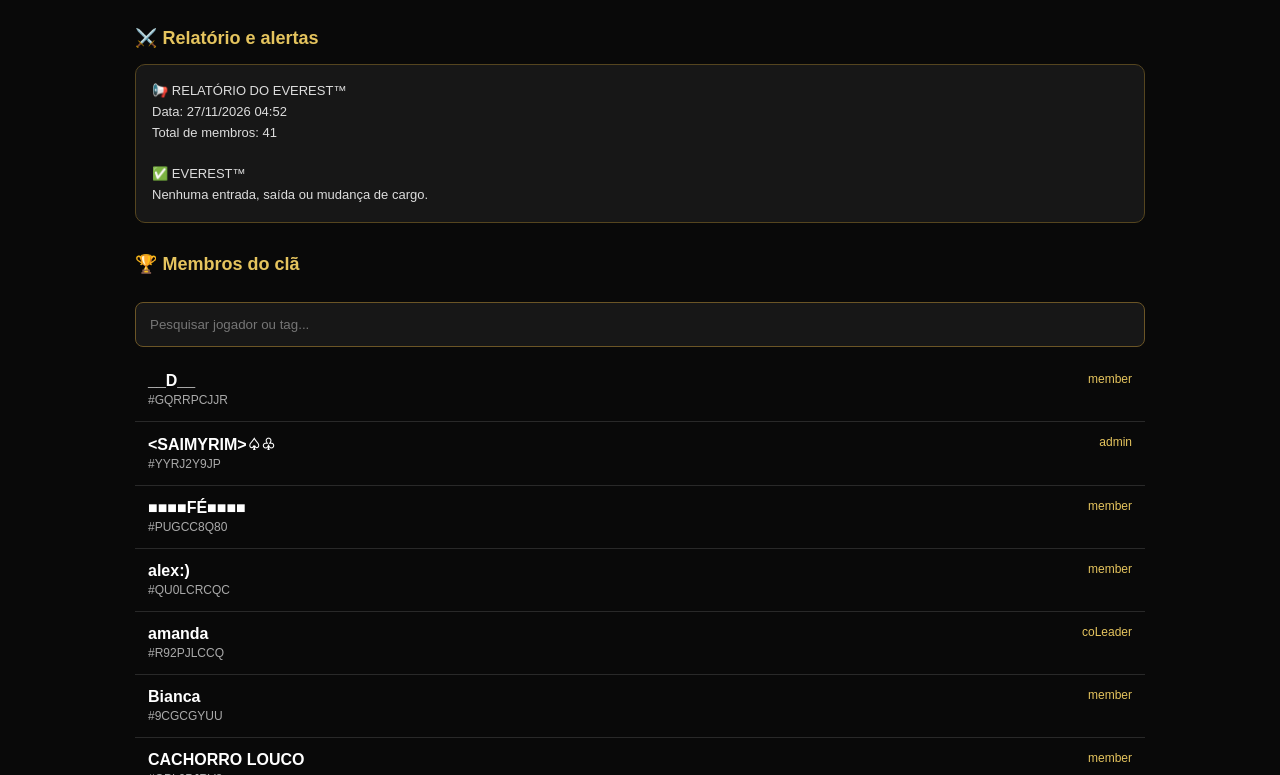
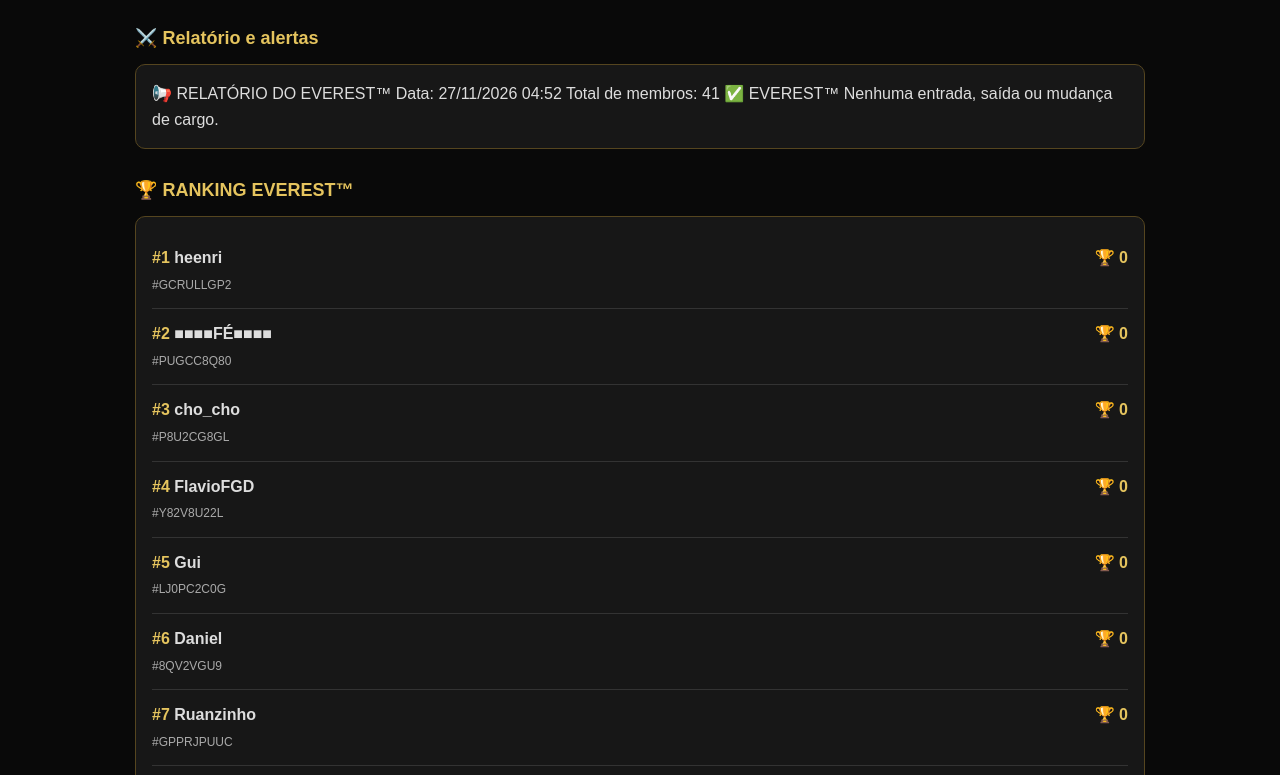
Before and after one commit to allansn/bot-everest, a plain HTML site: page index.html in a window 1280 px wide. Shown: the part 330-1105 px from the top of the page. Drawn offline with Linux system fonts and the light colour scheme.

Commit message:
Atualizar o index.html

```diff
--- a/index.html
+++ b/index.html
@@ -1,3 +1,4 @@
+
 <!DOCTYPE html>
 <html lang="pt-BR">
 <head>
@@ -62,17 +63,24 @@ input{
 .member strong{color:#fff}
 .tag{color:#aaa;font-size:12px}
 .role{color:#e5c45e;font-size:12px}
-#alerts{
+#alerts,#ranking{
   background:#171717;
   border:1px solid #55451f;
   border-radius:10px;
   padding:16px;
-  white-space:pre-wrap;
   line-height:1.6;
   color:#ddd;
-  font-size:13px;
   overflow-wrap:anywhere;
 }
+.rank-item{
+  display:flex;
+  justify-content:space-between;
+  gap:10px;
+  padding:12px 0;
+  border-bottom:1px solid #333;
+}
+.rank-position{color:#e5c45e;font-weight:bold}
+.rank-trophies{color:#e5c45e;font-weight:bold}
 button{
   background:#c9a646;
   color:#111;
@@ -91,6 +99,7 @@ footer{
 </head>
 
 <body>
+
 <header>
   <div class="escudo">⚔️</div>
   <h1>EVEREST™</h1>
@@ -98,21 +107,27 @@ footer{
 </header>
 
 <main>
-  <div class="status" id="status">Conectando ao BOT EVEREST™...</div>
+
+  <div class="status" id="status">
+    Conectando ao BOT EVEREST™...
+  </div>
 
   <div class="cards">
     <div class="card">
       <small>Total de membros</small>
       <div class="number" id="total">--</div>
     </div>
+
     <div class="card">
-      <small>Líder</small>
+      <small>Líderes</small>
       <div class="number" id="lider">--</div>
     </div>
+
     <div class="card">
       <small>Co-líderes</small>
       <div class="number" id="coleaders">--</div>
     </div>
+
     <div class="card">
       <small>Anciãos</small>
       <div class="number" id="anciaos">--</div>
@@ -122,16 +137,24 @@ footer{
   <h2>⚔️ Relatório e alertas</h2>
   <div id="alerts">Carregando relatório...</div>
 
-  <h2>🏆 Membros do clã</h2>
-  <input id="pesquisa" type="search"
+  <h2>🏆 RANKING EVEREST™</h2>
+  <div id="ranking">Carregando ranking...</div>
+
+  <h2>👑 Membros do clã</h2>
+
+  <input
+    id="pesquisa"
+    type="search"
     placeholder="Pesquisar jogador ou tag..."
-    oninput="filtrar()">
+    oninput="filtrar()"
+  >
 
   <div id="lista"></div>
 
   <p style="margin-top:20px">
     <button onclick="carregar()">ATUALIZAR PAINEL</button>
   </p>
+
 </main>
 
 <footer>
@@ -140,33 +163,44 @@ footer{
 </footer>
 
 <script>
-const BASE = "https://raw.githubusercontent.com/allansn/bot-everest/main/";
+
+const BASE =
+"https://raw.githubusercontent.com/allansn/bot-everest/main/";
 
 let membros = {};
 
 async function carregar(){
+
   const status = document.getElementById("status");
 
   try{
+
     const resposta = await fetch(
       BASE + "membros.json?tempo=" + Date.now()
     );
 
-    if(!resposta.ok) throw new Error("Histórico não encontrado");
+    if(!resposta.ok){
+      throw new Error("Histórico não encontrado");
+    }
 
     membros = await resposta.json();
 
     const jogadores = Object.values(membros);
 
-    document.getElementById("total").textContent = jogadores.length;
+    document.getElementById("total").textContent =
+      jogadores.length;
+
     document.getElementById("lider").textContent =
       jogadores.filter(m => m.cargo === "leader").length;
+
     document.getElementById("coleaders").textContent =
       jogadores.filter(m => m.cargo === "coLeader").length;
+
     document.getElementById("anciaos").textContent =
       jogadores.filter(m => m.cargo === "admin").length;
 
     mostrarMembros();
+    mostrarRanking();
 
     const r = await fetch(
       BASE + "alertas_whatsapp.txt?tempo=" + Date.now()
@@ -180,12 +214,15 @@ async function carregar(){
       new Date().toLocaleString("pt-BR");
 
   }catch(erro){
+
     status.textContent =
-      "Não foi possível carregar os dados. Confira se os arquivos existem no GitHub.";
+      "Não foi possível carregar os dados. Verifique o GitHub.";
+
   }
 }
 
 function mostrarMembros(){
+
   const lista = document.getElementById("lista");
 
   lista.innerHTML = Object.entries(membros)
@@ -199,10 +236,38 @@ function mostrarMembros(){
         <span class="role">${escapar(m.cargo)}</span>
       </div>
     `).join("");
+
+}
+
+function mostrarRanking(){
+
+  const ranking = document.getElementById("ranking");
+
+  const jogadores = Object.entries(membros)
+    .sort((a,b) =>
+      (Number(b[1].trofeus) || 0) -
+      (Number(a[1].trofeus) || 0)
+    );
+
+  ranking.innerHTML = jogadores.map(([tag,m],index) => `
+    <div class="rank-item">
+      <div>
+        <span class="rank-position">#${index + 1}</span>
+        <strong>${escapar(m.nome)}</strong><br>
+        <span class="tag">${escapar(tag)}</span>
+      </div>
+      <span class="rank-trophies">
+        🏆 ${Number(m.trofeus) || 0}
+      </span>
+    </div>
+  `).join("");
+
 }
 
 function filtrar(){
-  const termo = document.getElementById("pesquisa").value.toLowerCase();
+
+  const termo = document.getElementById("pesquisa")
+    .value.toLowerCase();
 
   const filtrados = Object.fromEntries(
     Object.entries(membros).filter(([tag,m]) =>
@@ -215,21 +280,25 @@ function filtrar(){
   membros = filtrados;
   mostrarMembros();
   membros = original;
+
 }
 
 function escapar(valor){
+
   return String(valor ?? "").replace(/[&<>"']/g, c => ({
-    "&":"&amp;","<":"&lt;",">":"&gt;",
-    '"':"&quot;","'":"&#39;"
+    "&":"&amp;",
+    "<":"&lt;",
+    ">":"&gt;",
+    '"':"&quot;",
+    "'":"&#39;"
   })[c]);
+
 }
 
 carregar();
+
 setInterval(carregar, 5 * 60 * 1000);
+
 </script>
 </body>
-<section style="padding:20px;color:#e5c45e">
-<h2>🏆 RANKING EVEREST™</h2>
-<div id="ranking"></div>
-</section>
 </html>
```
